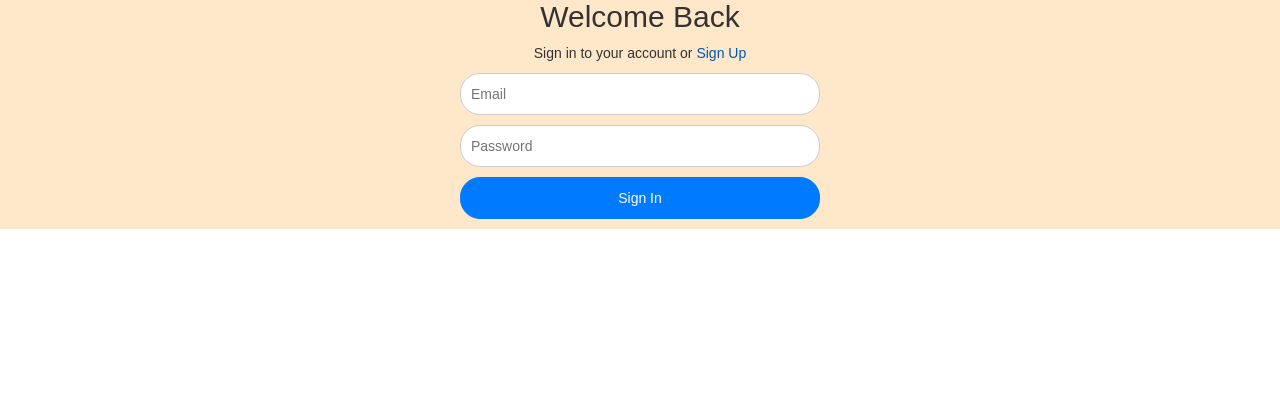
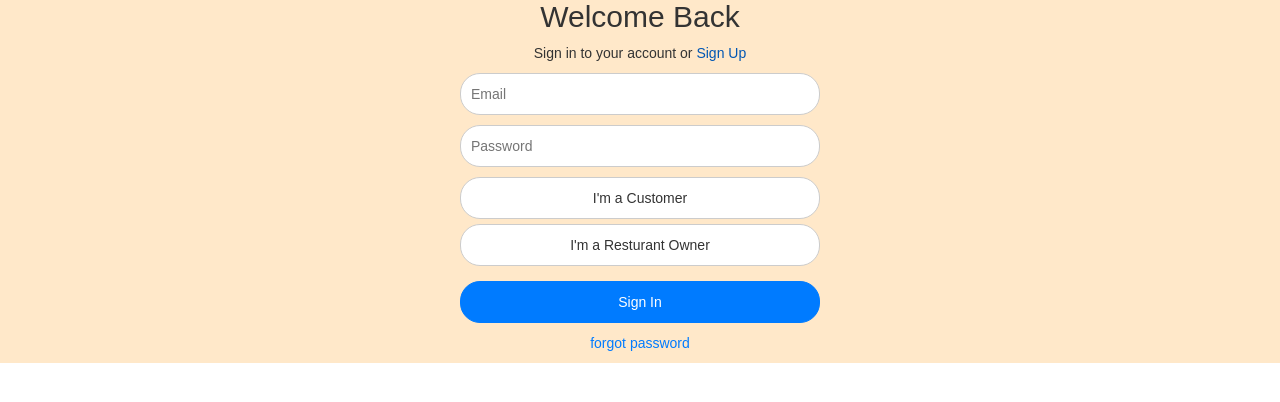
Before and after one commit to unsw-cse-comp3900-9900-23T2/capstone-project-3900w18adingos, a React (Vite) app in the folder frontend/: page /auth/login in a window 1280 px wide. Shown: the top 402 px of the page. Built offline with nearby package versions, Linux system fonts and the light colour scheme.

Commit message:
sign-in/up backend

```diff
--- a/frontend/src/Pages/Profile.tsx
+++ b/frontend/src/Pages/Profile.tsx
@@ -8,7 +8,7 @@ import { useNavigate } from 'react-router-dom';  // Import useHistory
 
 
 const Profile: React.FC = () => {
-  const { user, logout, passwordResetRequest, passwordReset, fetchUser } = useAuth();  // Get auth functions from context
+  const { user, logout, passwordResetRequest, passwordReset, fetchUser } = useAuth();
   const [resetCode, setResetCode] = useState("");
   const [newPassword, setNewPassword] = useState("");
   const [toggleResetPasswordOptions, setToggleResetPasswordOptions] = useState(false);
--- a/frontend/src/Pages/SignIn.tsx
+++ b/frontend/src/Pages/SignIn.tsx
@@ -8,16 +8,40 @@ import { SignInFormInputs } from '../interface';
 
 const SignIn: React.FC = () => {
   const { register, handleSubmit } = useForm<SignInFormInputs>();
+
+  const [toggleResetPasswordOptions, setToggleResetPasswordOptions] = useState(false);
+  const { user, passwordResetRequest, passwordReset } = useAuth();
+  const [resetCode, setResetCode] = useState("");
+  const [newPassword, setNewPassword] = useState("");
+
   const [message, setMessage] = useState("");
+  const [role, setRole] = useState<string>("");
+
   const { login } = useAuth();
   const navigate = useNavigate();
 
+  const handlePasswordResetRequest = async (data: SignInFormInputs) => {
+    const {email} = data;
+    if (!email) {
+      setMessage("please enter email in first input box");
+    } else if (!role) {
+      setMessage("please select a role - Customer or Resturant Owner?");
+    } else {
+      console.log(email + " " + role)
+      const result = await passwordResetRequest(email, role);
+    }
+  };
+
+  const handlePasswordReset = async () => {
+    const result = await passwordReset(resetCode, newPassword);
+    if (result) {
+    }
+  };
 
   const onSubmit = async (data: SignInFormInputs) => {
     const { email, password } = data;
-
     try {
-      const success = await login(email, password);
+      const success = await login(email, password, role);
       if (success) {
         setMessage("success");
         navigate("/auth/home");
@@ -40,7 +64,38 @@ const SignIn: React.FC = () => {
         <input {...register("email")} placeholder="Email" type="email" className="input-field" />
         <input {...register("password")} placeholder="Password" type="password" className="input-field" />
 
-        <button type="submit" className="submit-button">Sign In</button>
+        <div className="user-type-select">
+          <button
+              type="button"
+              onClick={() => setRole("customer")}
+              className={role === "customer" ? 'selected' : ''}>
+              I'm a Customer
+          </button>
+          <button
+              type="button"
+              onClick={() => setRole("eatery")}
+              className={role === "eatery" ? 'selected' : ''}>
+              I'm a Resturant Owner
+          </button>
+        </div>
+
+        {!toggleResetPasswordOptions &&
+          <button type="submit" className="submit-button">Sign In</button>
+        }
+
+        {toggleResetPasswordOptions &&
+          <div className="toggle-reset-password-container">
+              <input type="text" onChange={(e) => setResetCode(e.target.value)} className='input-field' placeholder="Enter Reset Code" />
+              <button onClick={handleSubmit(handlePasswordResetRequest)} className='reset-button'>Send Code</button>
+
+              <input type="password" onChange={(e) => setNewPassword(e.target.value)} className='input-field' placeholder="New Password" />
+              <button onClick={handlePasswordReset}className='reset-button' >Reset Password</button>
+            </div>
+          }
+
+        <div className='forgot-password' onClick={() => {setToggleResetPasswordOptions(!toggleResetPasswordOptions)}}>
+          <p className='forgot-password-text'>forgot password</p>
+        </div>
       </form>
       {message && <p>{message}</p>}
     </div>
--- a/frontend/src/context/AuthContext.tsx
+++ b/frontend/src/context/AuthContext.tsx
@@ -11,9 +11,9 @@ export const AuthProvider: React.FC<Props> = ({ children }) => {
         baseURL: 'http://127.0.0.1:5000'
       });
 
-    const login = useCallback(async (email: string, password: string) => {
+    const login = useCallback(async (email: string, password: string, role: string) => {
         try {
-            const response = await api.post('/auth/login', { email, password });
+            const response = await api.post('/auth/login', { email, password, role });
             const {token} = response.data;
             setToken(token);
             return true;
@@ -47,9 +47,9 @@ export const AuthProvider: React.FC<Props> = ({ children }) => {
         }
     }, [token]);
 
-    const passwordResetRequest = useCallback(async (email: string) => {
+    const passwordResetRequest = useCallback(async (email: string, role: string) => {
         try {
-            await api.post('/auth/passwordreset/request', { email });
+            await api.post('/auth/passwordreset/request', { email, role });
             return true;
         } catch (error) {
             console.error(error);
--- a/frontend/src/interface.ts
+++ b/frontend/src/interface.ts
@@ -44,9 +44,9 @@ export interface AuthContextType {
     token: string | null;
     getAllReviews: (eateryId: string) => Promise<Array<Review> | void>;
     isAuthenticated: () => boolean;
-    login: (email: string, password: string) => Promise<boolean>;
+    login: (email: string, password: string, role: string) => Promise<boolean>;
     register: (email: string, password: string, name: string, role: string) => Promise<boolean>;
-    passwordResetRequest: (email: string) => Promise<boolean>;
+    passwordResetRequest: (email: string, role: string) => Promise<boolean>;
     passwordReset: (resetCode: string, newPassword: string) => Promise<boolean>;
     logout: () => Promise<boolean>;
     fetchUser: () => Promise<void>;
@@ -77,6 +77,7 @@ export interface RegisterFormInputs {
 export interface SignInFormInputs {
     email: string;
     password: string;
+    role: string;
 }
 
 export interface Review {
--- a/frontend/src/styles/Profile.css
+++ b/frontend/src/styles/Profile.css
@@ -29,11 +29,7 @@ h1 {
   flex-direction: column;
 }
 
-.toggle-reset-password-container {
-  display: flex;
-  flex-direction: column;
-  width: 90%;
-}
+
 .email,
 .name {
   display: flex;
@@ -48,22 +44,3 @@ h1 {
   width: 90%;
   margin-top: 10px;
 }
-
-.reset-password,
-.reset-code {
-  display: flex;
-  margin-top: 10px;
-  border-radius: 10px;
-}
-
-.reset-password-text,
-.reset-code-text {
-  width: 70%;
-}
-
-.reset-password-button,
-.reset-code-button {
-  width: 30%;
-  background-color: #E07893;
-  border: 1px solid #E07893;
-}
--- a/frontend/src/styles/SignUp.css
+++ b/frontend/src/styles/SignUp.css
@@ -108,3 +108,43 @@ body {
 .signup-sub-title {
   display: flex;
 }
+
+.forgot-password {
+  display: flex;
+  width: 100%;
+  align-items: center;
+  justify-content: center;
+  cursor: pointer;
+}
+
+.reset-password {
+  display: flex;
+  flex-direction: column;
+  width: 100%;
+}
+
+.toggle-reset-password-container {
+  display: flex;
+  flex-direction: column;
+  width: 100%;
+  justify-content: center;
+  align-items: center;
+}
+
+.reset-button {
+  cursor: pointer;
+  background-color:#E07893;
+  color: #fff;
+  border-color: #E07893;
+  width: 90%;
+  padding: 10px;
+  border-radius: 20px;
+  border: 1px solid ;
+  margin-bottom: 10px;
+  outline: none;
+  box-sizing: border-box;
+}
+
+.forgot-password-text {
+  color: #007BFF
+}
```
